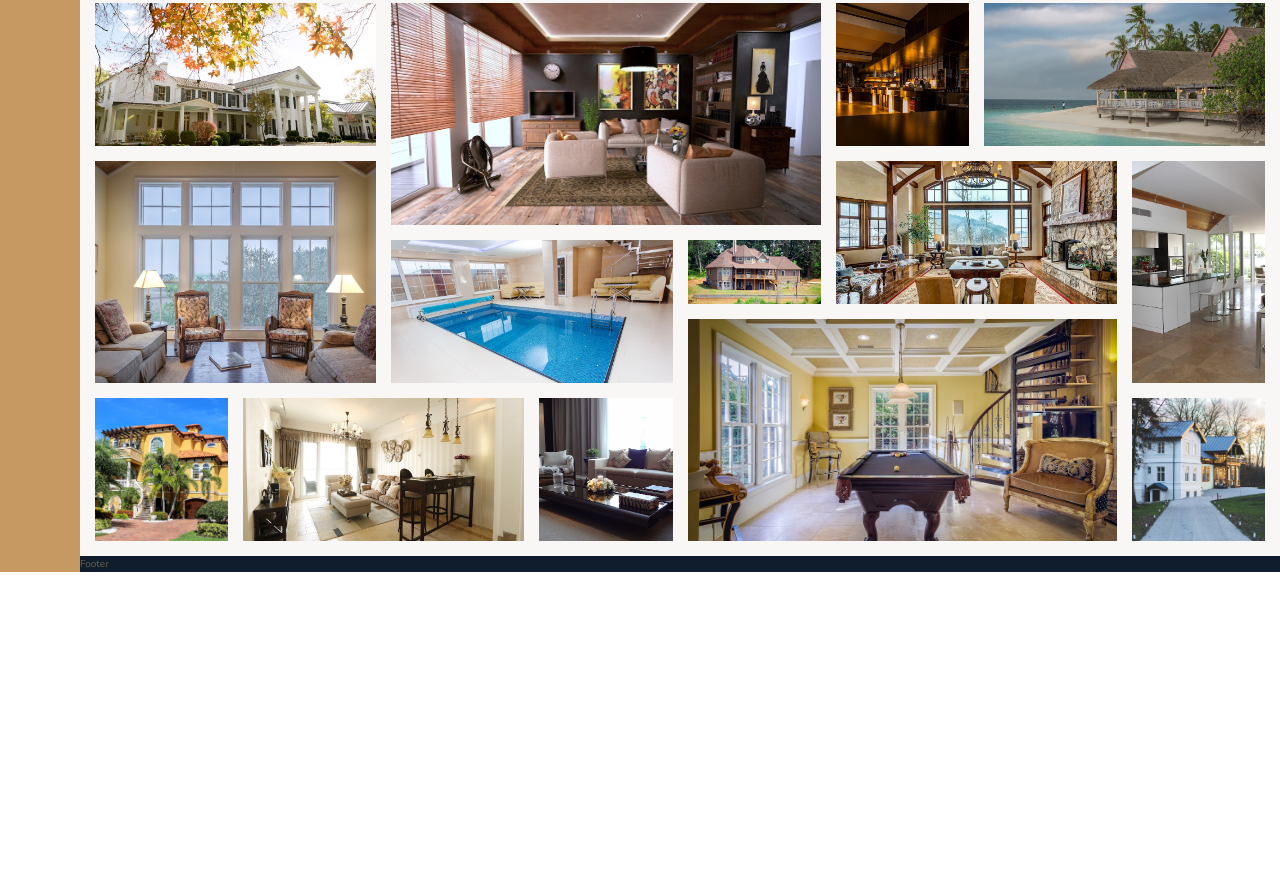
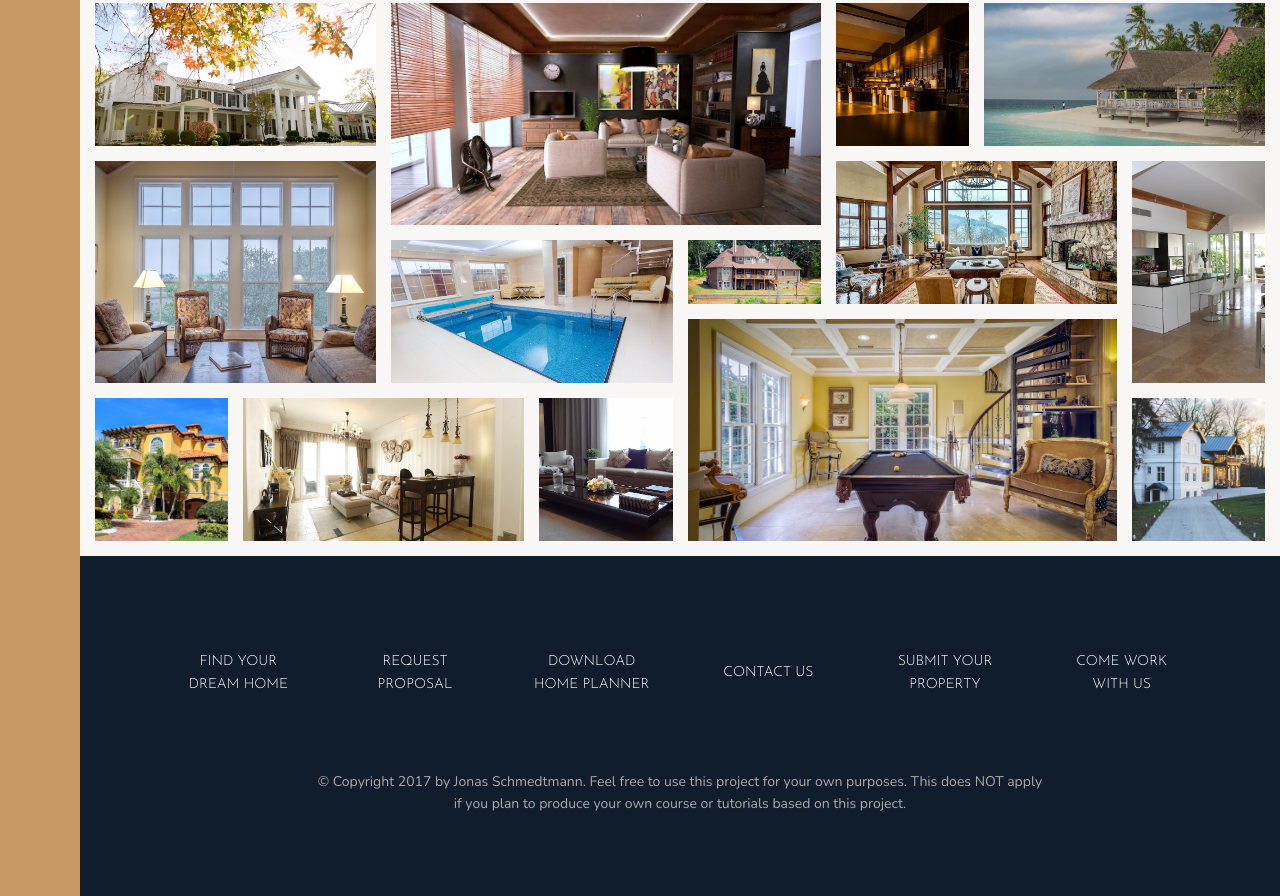
Before and after one commit to sousa-miguel/Nexter, a website: page index.html in a window 1280 px wide. Shown: the part 3084-3980 px from the top of the page. Before the commit the page ends 3656 px from the top, so only its background shows below. Drawn offline with nearby package versions, Linux system fonts and the light colour scheme.

Commit message:
+ footer

```diff
--- a/index.html
+++ b/index.html
@@ -382,6 +382,32 @@
       </figure>
     </section>
 
-    <footer class="footer">Footer</footer>
+    <footer class="footer">
+      <ul class="nav">
+        <li class="nav__item">
+          <a href="#" class="nav__link">Find your dream home</a>
+        </li>
+        <li class="nav__item">
+          <a href="#" class="nav__link">Request proposal</a>
+        </li>
+        <li class="nav__item">
+          <a href="#" class="nav__link">Download home planner</a>
+        </li>
+        <li class="nav__item">
+          <a href="#" class="nav__link">Contact us</a>
+        </li>
+        <li class="nav__item">
+          <a href="#" class="nav__link">Submit your property</a>
+        </li>
+        <li class="nav__item">
+          <a href="#" class="nav__link">Come work with us</a>
+        </li>
+      </ul>
+      <p class="copyright">
+        &copy; Copyright 2017 by Jonas Schmedtmann. Feel free to use this
+        project for your own purposes. This does NOT apply if you plan to
+        produce your own course or tutorials based on this project.
+      </p>
+    </footer>
   </body>
 </html>
--- a/sass/_footer.scss
+++ b/sass/_footer.scss
@@ -1,4 +1,43 @@
 .footer {
   background-color: $color-secondary;
   grid-column: full-start / full-end;
+  padding: 8rem;
 }
+
+.nav {
+  list-style: none;
+
+  display: grid;
+  grid-template-columns: repeat(auto-fit, minmax(15rem, 1fr));
+  grid-gap: 2rem;
+  align-items: center;
+
+  &__link:link,
+  &__link:visited {
+    font-size: 1.4rem;
+    color: $color-white;
+    text-decoration: none;
+    font-family: $font-display;
+    text-transform: uppercase;
+    text-align: center;
+    padding: 1.5rem;
+    display: block;
+    transition: all 0.2s;
+  }
+
+  &__link:hover,
+  &__link:active {
+    background-color: rgba($color-white, 0.05);
+    transform: translateY(-3px);
+  }
+}
+
+.copyright {
+  font-size: 1.4rem;
+  color: $color-grey-light-2;
+  text-align: center;
+  margin-top: 6rem;
+  margin-right: auto;
+  margin-left: auto;
+  width: 70%;
+}
```
Also changed, not shown: css/style.css.
